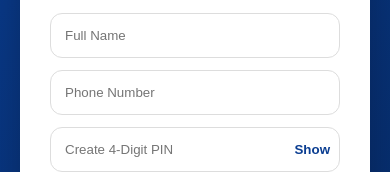
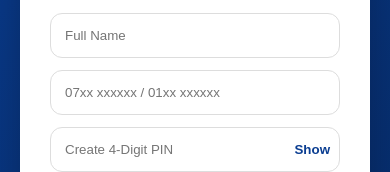
Before and after one commit to protichenoch1/densapa-agencies, a Next.js app: page /register in a window 390 px wide. Shown: the part 326-498 px from the top of the page. Built offline with nearby package versions, Linux system fonts and the light colour scheme.

Commit message:
Implement phone number format validation
Add phone number validation and update input handling

```diff
--- a/app/register/page.js
+++ b/app/register/page.js
@@ -15,6 +15,11 @@ const [showConfirmPin, setShowConfirmPin] = useState(false);
 
   async function handleRegister(e) {
     e.preventDefault();
+
+    if (!/^0(1|7)\d{8}$/.test(phoneNumber)) {
+  alert("Enter a valid 10-digit phone number");
+  return;
+    }
 
     if (pin.length !== 4) {
   alert("PIN must be exactly 4 digits");
@@ -120,13 +125,20 @@ const [showConfirmPin, setShowConfirmPin] = useState(false);
           />
 
           <input
-            type="tel"
-            placeholder="Phone Number"
-            value={phoneNumber}
-            onChange={(e) => setPhoneNumber(e.target.value)}
-            required
-            style={inputStyle}
-          />
+  type="tel"
+  inputMode="numeric"
+  maxLength={10}
+  placeholder="07xx xxxxxx / 01xx xxxxxx"
+  value={phoneNumber}
+  onChange={(e) => {
+    const value = e.target.value.replace(/\D/g, "");
+    if (value.length <= 10) {
+      setPhoneNumber(value);
+    }
+  }}
+  required
+  style={inputStyle}
+/>
 
           <div style={{ position: "relative", marginBottom: "12px" }}>
   <input
```
